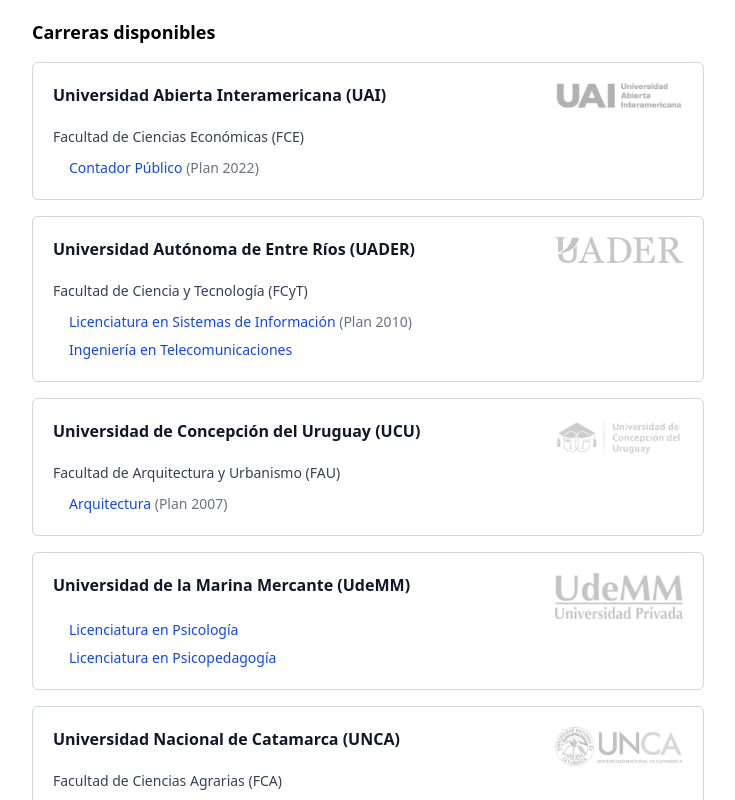
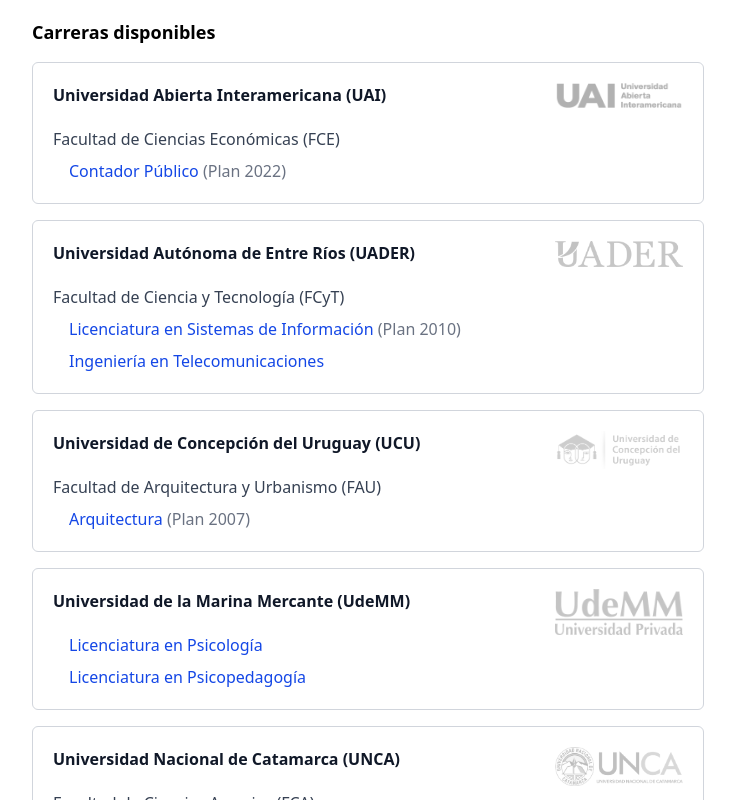
Before and after one commit to valentincostam/plande, a SvelteKit app: page / in a window 1280 px wide. Shown: the part 1980-2780 px from the top of the page, without its empty margins (272-1007 px from the left). Built offline with nearby package versions, Linux system fonts and the light colour scheme.

Commit message:
Refactor +page.svelte to simplify imports and enhance layout; adjust spacing in college degree listings for improved readability.

```diff
--- a/src/routes/+page.svelte
+++ b/src/routes/+page.svelte
@@ -2,11 +2,7 @@
 	import ChatMessage from './chat-message.svelte';
 	import Footer from './footer.svelte';
 	import { allStudyPlans } from './[slug]/data/all-study-plans';
-	import {
-		groupStudyPlansByUniversityAndCollege,
-		getStudyPlanSlug,
-		getStudyPlanSlugWithYear
-	} from '$lib/study-plan';
+	import { groupStudyPlansByUniversityAndCollege, getStudyPlanSlug } from '$lib/study-plan';
 
 	const groupedStudyPlans = groupStudyPlansByUniversityAndCollege(allStudyPlans);
 </script>
@@ -210,15 +206,15 @@
 							{#each university.colleges as college}
 								{#if college.collegeName}
 									<div class="grid gap-2">
-										<h4 class="text-sm font-medium text-gray-700">
+										<h4 class="font-medium text-gray-700">
 											{college.collegeName} ({college.collegeSlug})
 										</h4>
-										<ul class="space-y-1 md:pl-4">
+										<ul class="space-y-2 md:pl-4">
 											{#each college.degrees as degree}
 												<li>
 													<a
 														href={`/${getStudyPlanSlug(degree)}`}
-														class="text-sm text-blue-700 transition-colors hover:text-blue-900"
+														class="text-blue-700 transition-colors hover:text-blue-900"
 													>
 														{degree.degreeName}
 														{#if degree.year}
@@ -230,12 +226,12 @@
 										</ul>
 									</div>
 								{:else}
-									<ul class="space-y-1 md:pl-4">
+									<ul class="space-y-2 md:pl-4">
 										{#each college.degrees as degree}
 											<li>
 												<a
 													href={`/${getStudyPlanSlug(degree)}`}
-													class="text-sm text-blue-700 transition-colors hover:text-blue-900"
+													class="text-blue-700 transition-colors hover:text-blue-900"
 												>
 													{degree.degreeName}
 													{#if degree.year}
```
